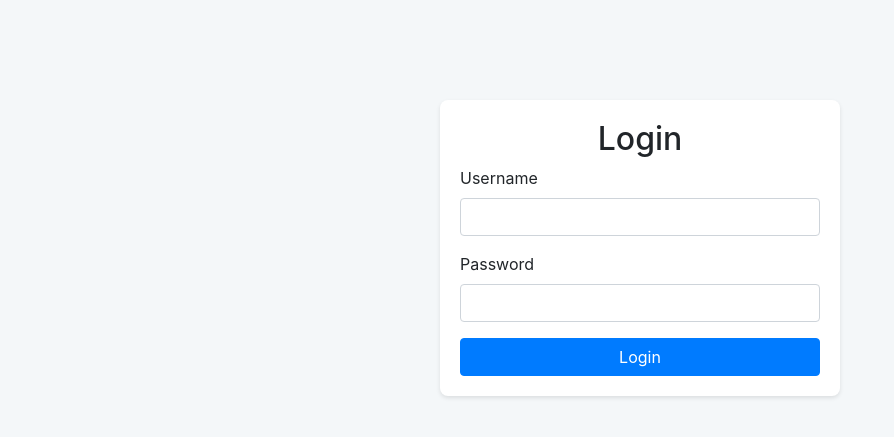
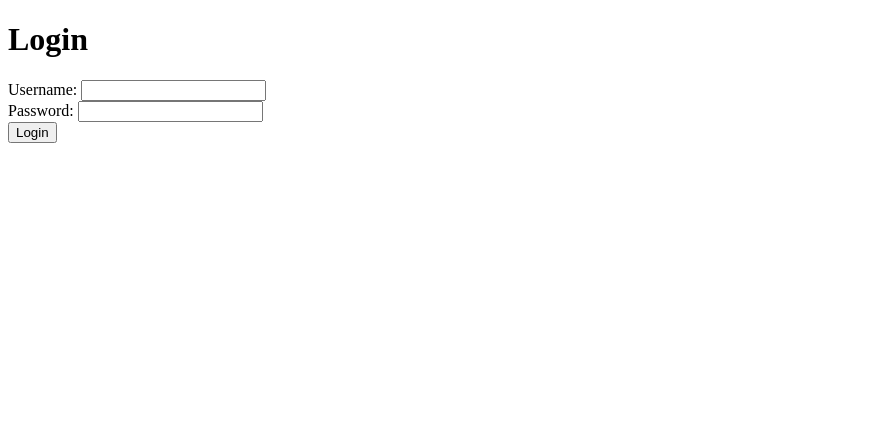
Before and after one commit to sahalux111/RadbloxTest, a Flask app: page / in a window 1280 px wide. Shown: the top 437 px of the page, without its empty margins (0-894 px from the left). Run offline with Flask 3, Linux system fonts and the light colour scheme; some libraries are stand-ins or nearby versions.

Commit message:
Update login.html

```diff
--- a/templates/login.html
+++ b/templates/login.html
@@ -4,38 +4,15 @@
     <meta charset="UTF-8">
     <meta name="viewport" content="width=device-width, initial-scale=1.0">
     <title>Login</title>
-    <link href="https://maxcdn.bootstrapcdn.com/bootstrap/4.5.2/css/bootstrap.min.css" rel="stylesheet">
-    <style>
-        body {
-            background-color: #f4f7f9;
-        }
-        .login-container {
-            max-width: 400px;
-            margin: 100px auto;
-            padding: 20px;
-            background: #fff;
-            border-radius: 8px;
-            box-shadow: 0 2px 4px rgba(0,0,0,0.1);
-        }
-    </style>
 </head>
 <body>
-    <div class="login-container">
-        <h2 class="text-center">Login</h2>
-        <form action="{{ url_for('login') }}" method="post">
-            <div class="form-group">
-                <label for="username">Username</label>
-                <input type="text" class="form-control" id="username" name="username" required>
-            </div>
-            <div class="form-group">
-                <label for="password">Password</label>
-                <input type="password" class="form-control" id="password" name="password" required>
-            </div>
-            <button type="submit" class="btn btn-primary btn-block">Login</button>
-        </form>
-    </div>
-    <script src="https://code.jquery.com/jquery-3.5.1.slim.min.js"></script>
-    <script src="https://cdn.jsdelivr.net/npm/@popperjs/core@2.9.2/dist/umd/popper.min.js"></script>
-    <script src="https://maxcdn.bootstrapcdn.com/bootstrap/4.5.2/js/bootstrap.min.js"></script>
+    <h1>Login</h1>
+    <form action="{{ url_for('login') }}" method="post">
+        <label for="username">Username:</label>
+        <input type="text" id="username" name="username" required><br>
+        <label for="password">Password:</label>
+        <input type="password" id="password" name="password" required><br>
+        <input type="submit" value="Login">
+    </form>
 </body>
 </html>
```
